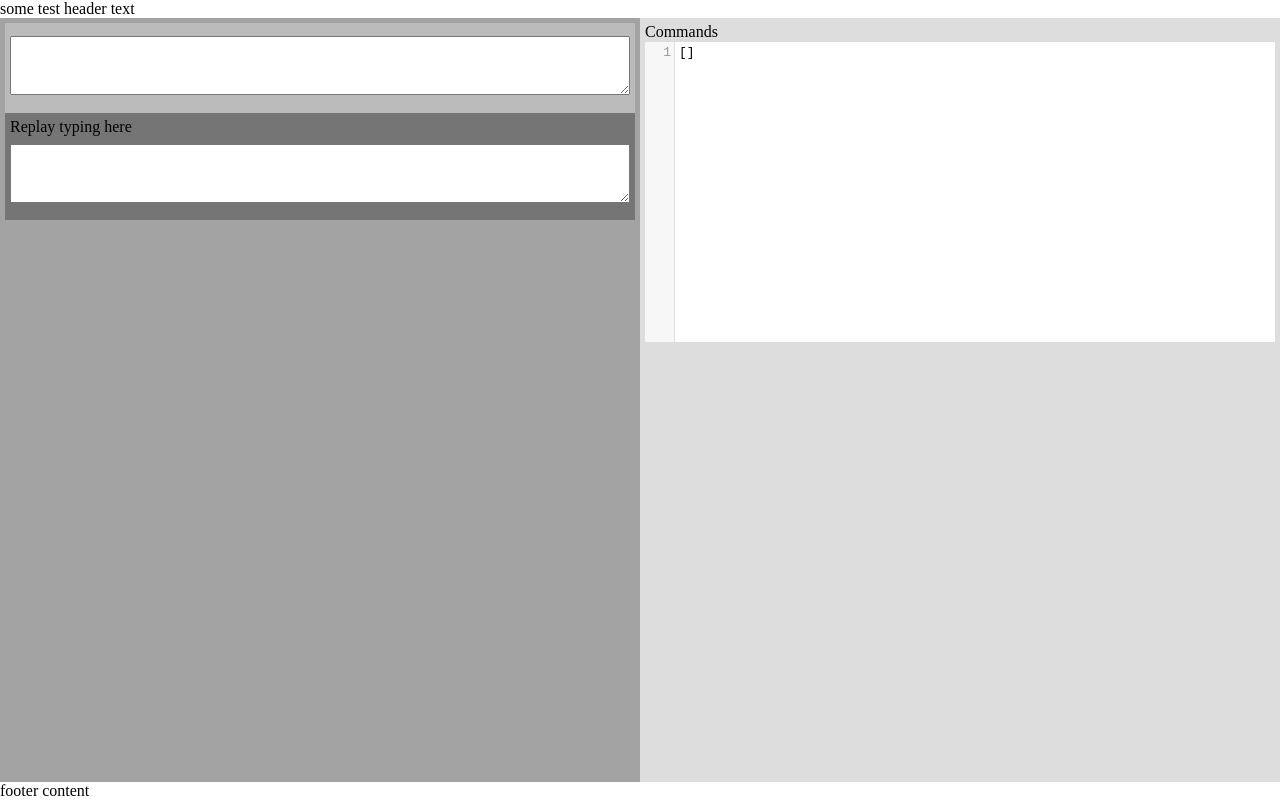
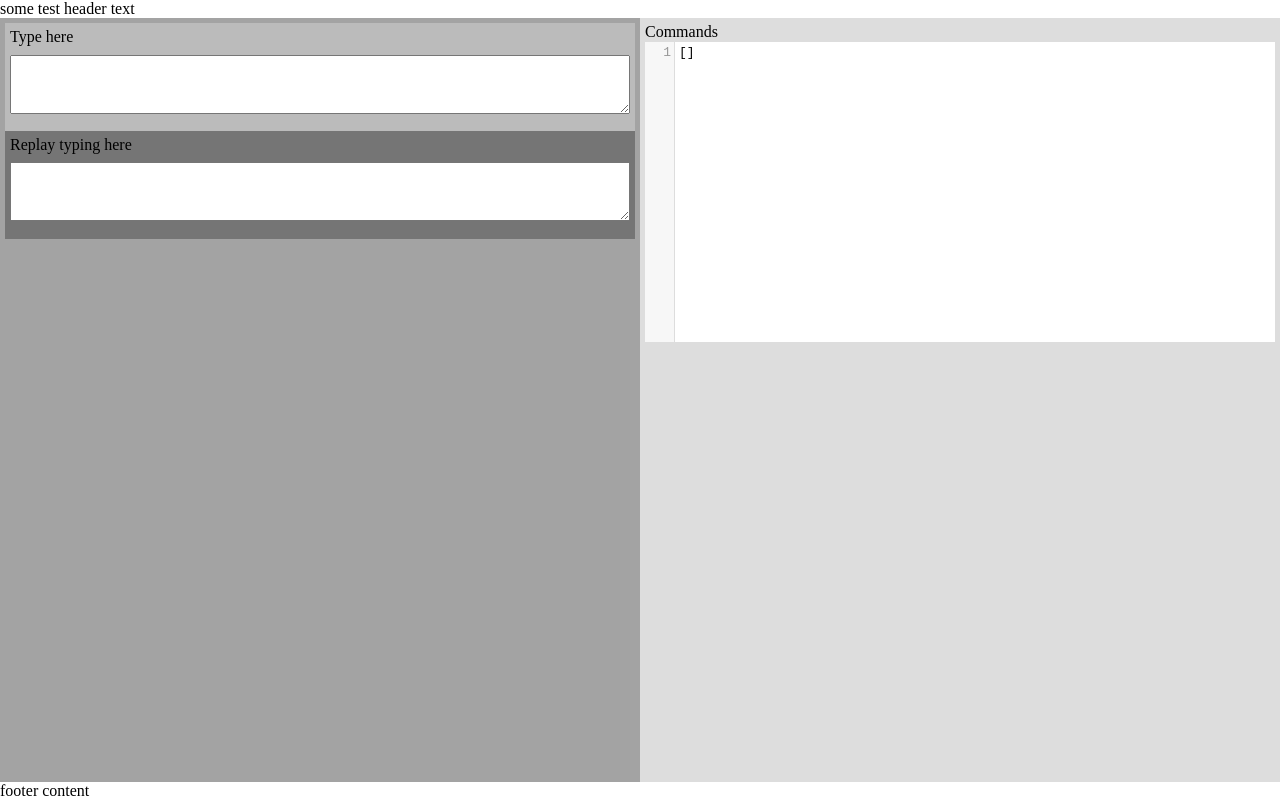
Before and after one commit to jaywritescode/clickclack, a website: page site/index.html in a window 1280 px wide. Drawn offline with nearby package versions, Linux system fonts and the light colour scheme.

Commit message:
lost some text

```diff
--- a/site/index.html
+++ b/site/index.html
@@ -24,6 +24,7 @@
         <section class="left" style="background-color: #a3a3a3;">
           <div id="typing-area" style="background-color: #BBBBBB;">
             <label>
+              Type here
               <textarea></textarea>
             </label>
           </div>
```
